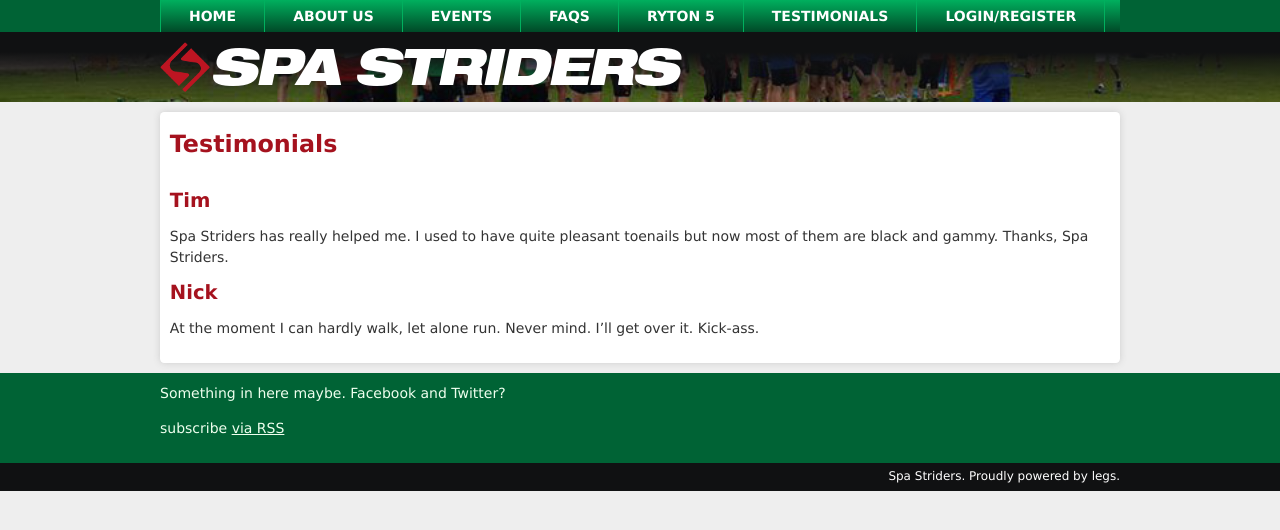
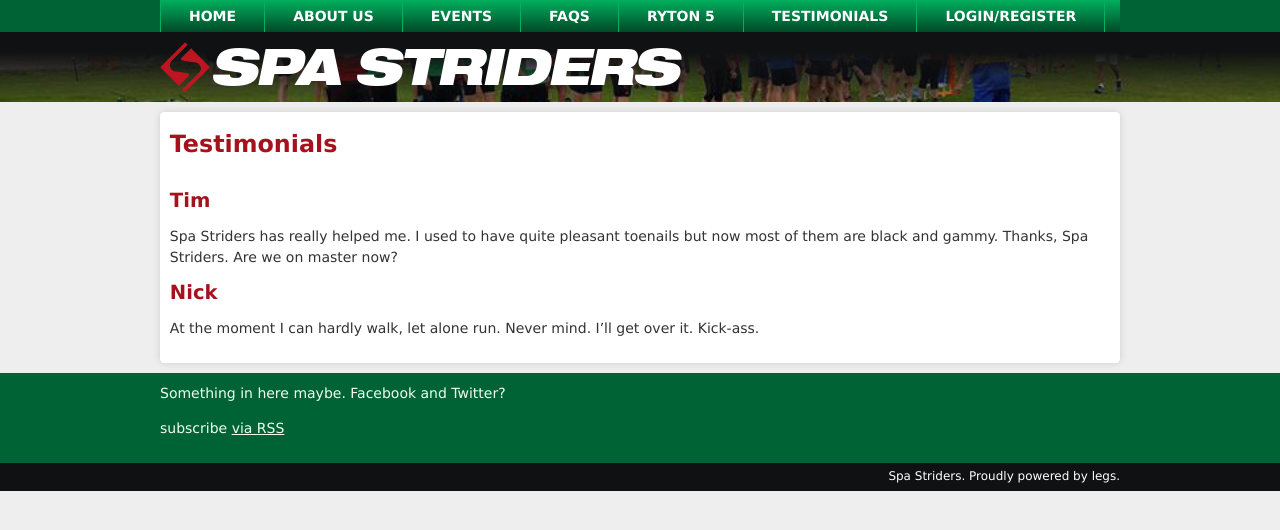
Before and after one commit to spa-striders/public-website, a Jekyll site: the page built from testimonials.md, in a window 1280 px wide. Shown: the top 530 px of the page. Built offline with Jekyll 4.4.1, drawn with Linux system fonts in a browser that asks for light colours; some web fonts are replaced.

Commit message:
Update testimonials.md

```diff
--- a/testimonials.md
+++ b/testimonials.md
@@ -8,6 +8,7 @@ permalink: /testimonials
 
 Spa Striders has really helped me. I used to have quite pleasant
 toenails but now most of them are black and gammy. Thanks, Spa Striders.
+Are we on master now?
 
 ## Nick
 
```
